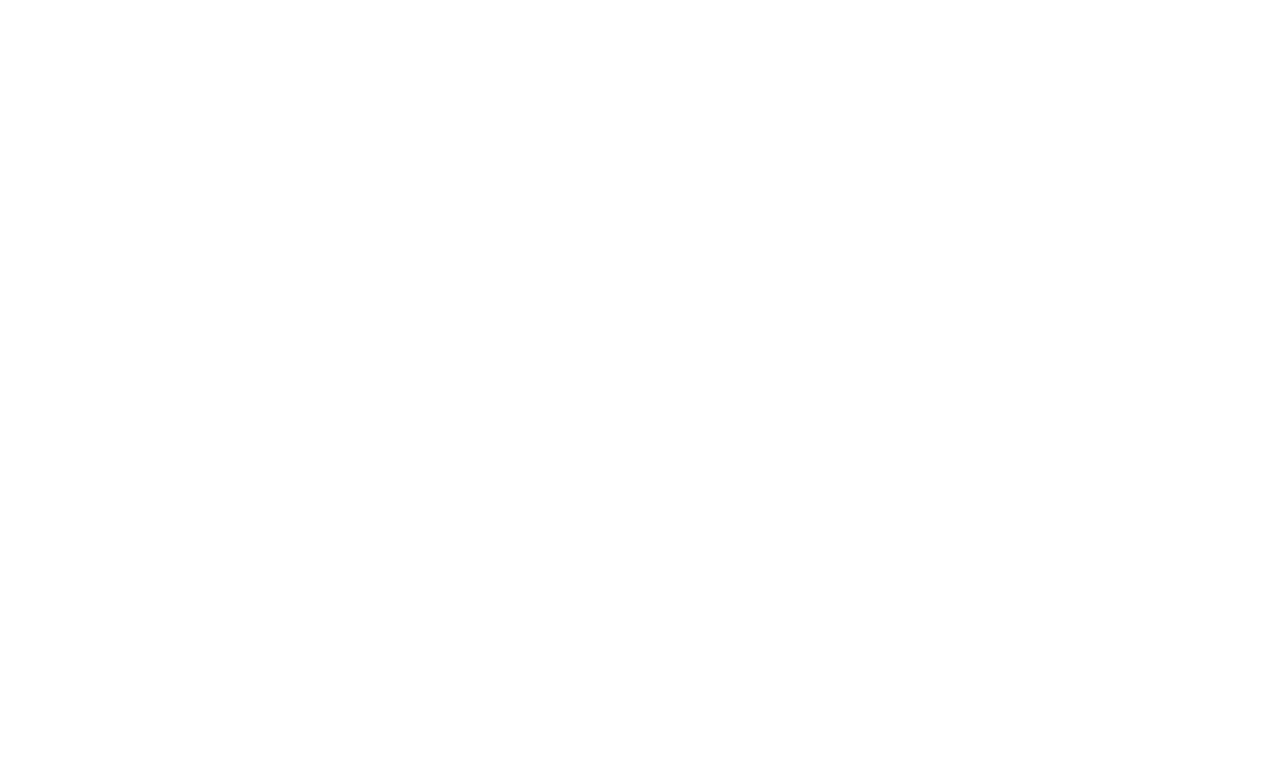
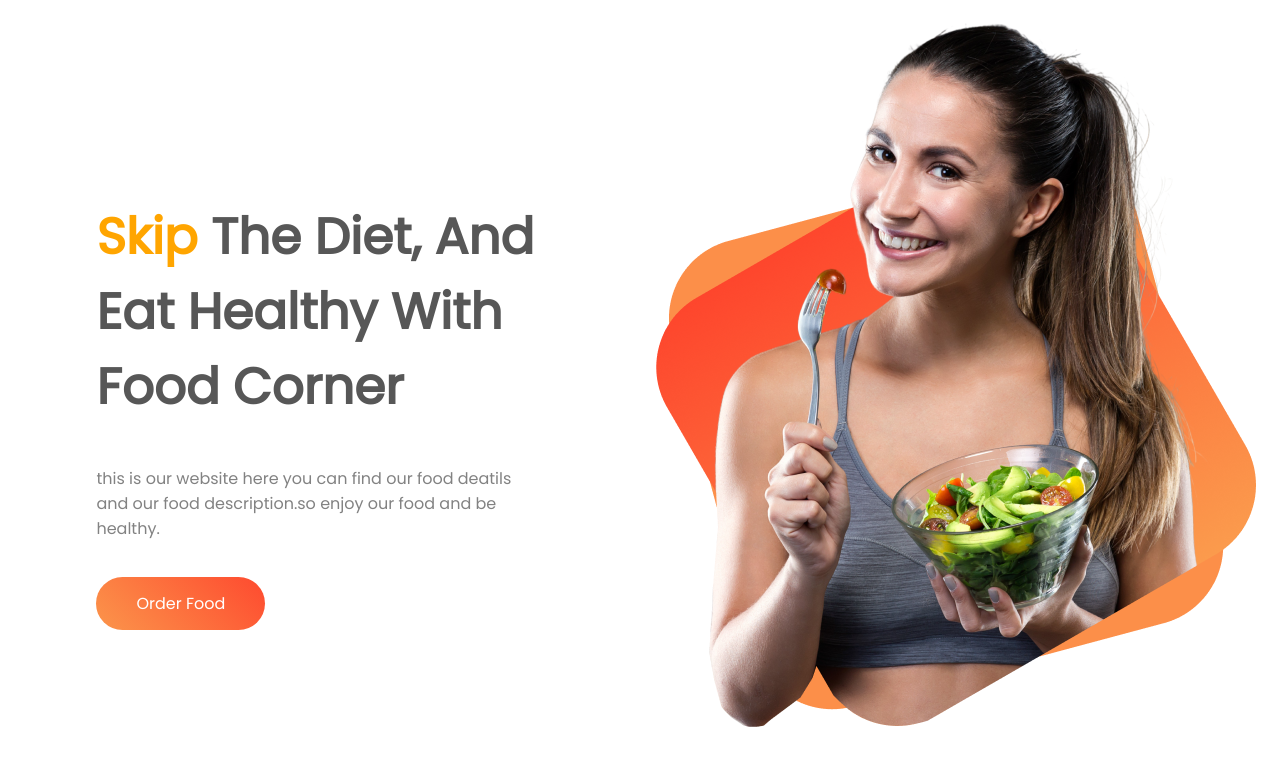
Before and after one commit to tohinahmedrahat/food-network, a plain HTML site: page index.html in a window 1280 px wide. Drawn offline with Linux system fonts and the light colour scheme.

Commit message:
secind commit

```diff
--- a/index.html
+++ b/index.html
@@ -13,5 +13,22 @@
     <title>food corner</title>
     <link rel="stylesheet" href="style.css" />
   </head>
-  <body></body>
+  <body>
+    <section id="header" class="flex-cointainer">
+      <div class="intro half-width">
+        <h1>
+          <span class="orange">skip</span> the diet, and eat healthy with food
+          corner
+        </h1>
+        <p>
+          this is our website here you can find our food deatils and our food
+          description.so enjoy our food and be healthy.
+        </p>
+        <a href="https://github.com/tohinahmedrahat/food-network">order food</a>
+      </div>
+      <div class="intro-img half-width">
+        <img src="./image/Group 8425.png" alt="" srcset="" />
+      </div>
+    </section>
+  </body>
 </html>
--- a/style.css
+++ b/style.css
@@ -1,3 +1,34 @@
 body {
   font-family: "Poppins", sans-serif;
 }
+.flex-cointainer {
+  display: flex;
+}
+.half-width {
+  width: 35%;
+  margin-left: 5%;
+  padding-left: 2%;
+}
+.orange {
+  color: orange;
+}
+.intro {
+  margin-top: 150px;
+}
+.intro h1 {
+  text-transform: capitalize;
+  color: #575757;
+  font-size: 50px;
+}
+.intro p {
+  color: #828282;
+  margin-bottom: 50px;
+}
+.intro a {
+  text-decoration: none;
+  text-transform: capitalize;
+  padding: 15px 40px;
+  background-image: linear-gradient(45deg, #fb954b, #fe4a2f);
+  border-radius: 40px;
+  color: white;
+}
```
